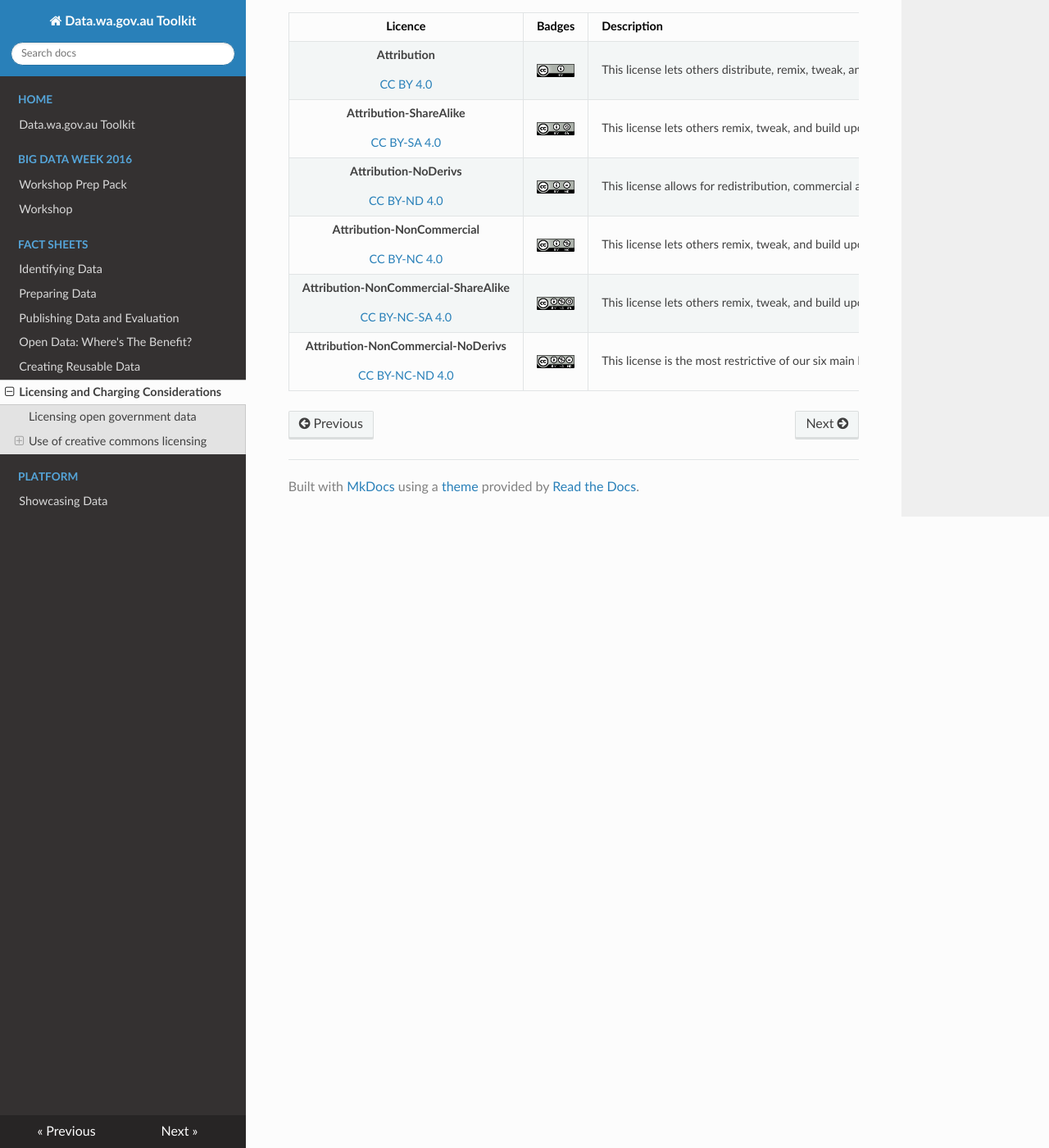
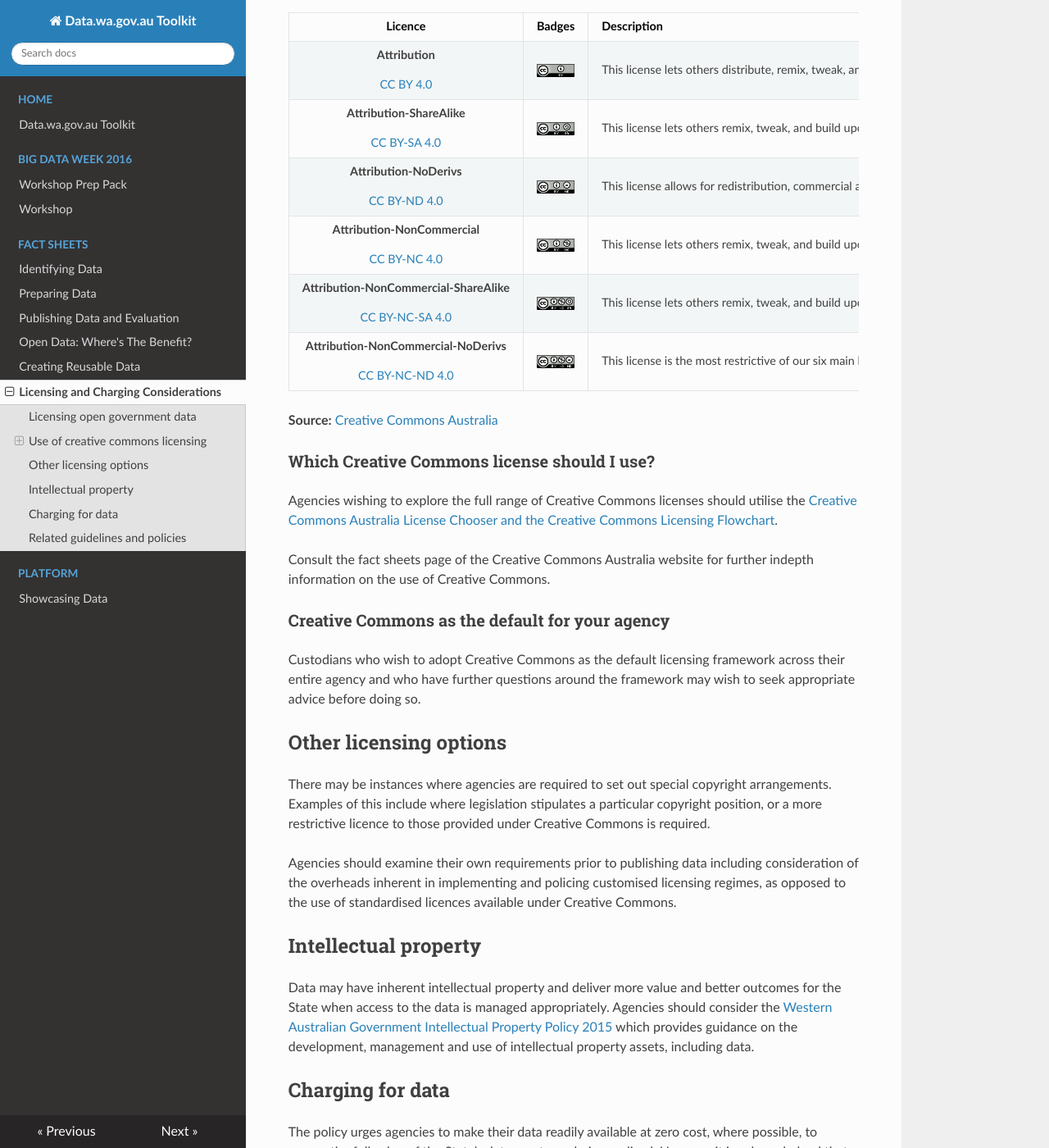
Before and after one commit to datawagovau/toolkit, an MkDocs documentation site: the page built from docs/factsheets/licensing-and-charging.md, in a window 1280 px wide and 1400 px high, scrolled down 1136 px. Shown: the whole window at 82% size. Built offline with MkDocs 1.6.1, drawn with Linux system fonts in a browser that asks for light colours; nearby versions of some CDN libraries; old or Windows-style settings are respelled for this version of MkDocs; some of the changed text lies outside the part shown.

Commit message:
Update licensing-and-charging.md

```diff
--- a/docs/factsheets/licensing-and-charging.md
+++ b/docs/factsheets/licensing-and-charging.md
@@ -46,3 +46,58 @@
 | __Attribution-NonCommercial__<br><br> [CC BY-NC 4.0](https://creativecommons.org/licenses/by-nc/4.0/) | <img src="/imgs/CC-BY-NC.png" style=" width:300px"> | This license lets others remix, tweak, and build upon your work non-commercially, and although their new works must also acknowledge you and be non-commercial, they don’t have to license their derivative works on the same terms. |
 | __Attribution-NonCommercial-ShareAlike__<br><br> [CC BY-NC-SA 4.0](https://creativecommons.org/licenses/by-nc-sa/4.0/) | <img src="/imgs/CC-BY-NC-SA.png" style=" width:300px"> | This license lets others remix, tweak, and build upon your work non-commercially, as long as they credit you and license their new creations under the identical terms. |
 | __Attribution-NonCommercial-NoDerivs__<br><br> [CC BY-NC-ND 4.0](https://creativecommons.org/licenses/by-nc-nd/4.0/) | <img src="/imgs/CC-BY-NC-ND.png" style=" width:300px"> | This license is the most restrictive of our six main licenses, only allowing others to download your works and share them with others as long as they credit you, but they can’t change them in any way or use them commercially. |
+
+__Source:__ [Creative Commons Australia](https://creativecommons.org/licenses/)
+
+###Which Creative Commons license should I use?
+Agencies wishing to explore the full range of Creative Commons licenses should utilise the [Creative Commons Australia License Chooser and the Creative Commons Licensing Flowchart](http://creativecommons.org.au/content/licensing-flowchart.pdf).
+
+Consult the fact sheets page of the Creative Commons Australia website for further indepth
+information on the use of Creative Commons.
+
+###Creative Commons as the default for your agency
+Custodians who wish to adopt Creative Commons as the default licensing framework
+across their entire agency and who have further questions around the framework may
+wish to seek appropriate advice before doing so.
+
+##Other licensing options
+There may be instances where agencies are required to set out special copyright
+arrangements. Examples of this include where legislation stipulates a particular
+copyright position, or a more restrictive licence to those provided under Creative
+Commons is required.
+
+Agencies should examine their own requirements prior to publishing data including
+consideration of the overheads inherent in implementing and policing customised
+licensing regimes, as opposed to the use of standardised licences available under
+Creative Commons.
+
+##Intellectual property
+Data may have inherent intellectual property and deliver more value and better
+outcomes for the State when access to the data is managed appropriately. Agencies
+should consider the [Western Australian Government Intellectual Property Policy 2015](http://innovation.wa.gov.au/wp-content/uploads/2015/03/WA-Government-IP-Policy-2015-final.pdf)
+which provides guidance on the development, management and use of intellectual
+property assets, including data.
+
+##Charging for data
+The policy urges agencies to make their data readily available at zero cost, where
+possible, to ensure the full value of the State’s data assets are being realised. However
+it is acknowledged that in some cases it is appropriate for charges to be applied. For
+example, some agencies have legislation that stipulates how and when they are
+required to apply charges for the supply of data.
+
+The complexities of attaching a fair and equitable price to government data is beyond
+the scope of the policy, and it is recommended that agencies giving consideration to
+charging for data, or who have further questions, should contact the policy lead agency,
+Landgate, or Treasury for advice.
+
+##Related guidelines and policies
+Other strategies, policies, and advice that may be considered in conjunction with this
+fact sheet include:
+
+* [Creative Commons Australia](http://creativecommons.org.au/)
+* [WA Government Intellectual Property Policy and Best Practice Guidelines](https://www.commerce.wa.gov.au/sites/default/files/atoms/files/wa_govt_ip_policy_and_best_practice_guidelines.pdf)
+* [Privacy Act 1988 (Commonwealth)](https://www.legislation.gov.au/Series/C2004A03712)
+* [State Records Act 2000](https://www.slp.wa.gov.au/legislation/statutes.nsf/main_mrtitle_924_homepage.html)
+* [Industry and Technology Development Act 2006](https://www.slp.wa.gov.au/legislation/statutes.nsf/main_mrtitle_448_homepage.html)
+* [WA Government Statement on Competitive Neutrality 1996](http://www.finance.wa.gov.au/cms/uploadedFiles/Economic_Reform/policy-on-competitive-neutrality.pdf)
+* [WA Government Costing and Pricing Guidelines](http://www.treasury.wa.gov.au/Treasury/Publications/Costing_and_Pricing_Guidelines/)
```
